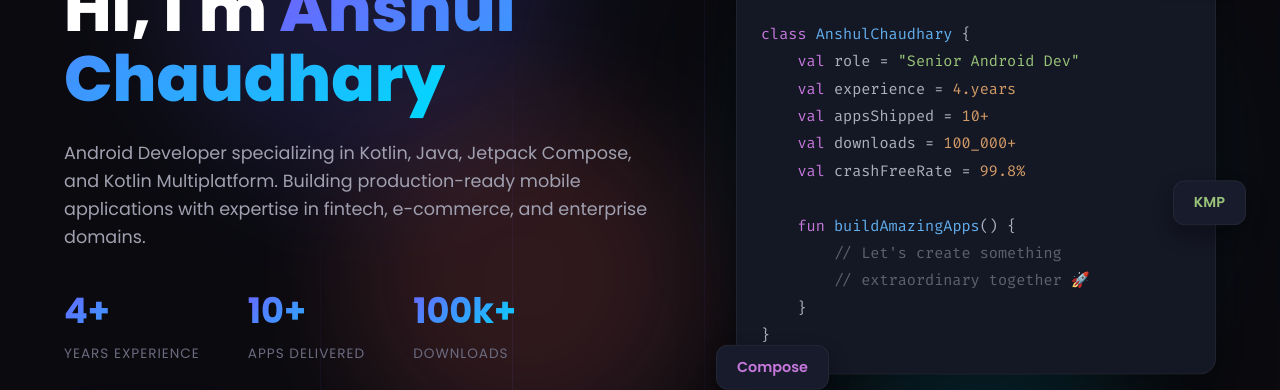
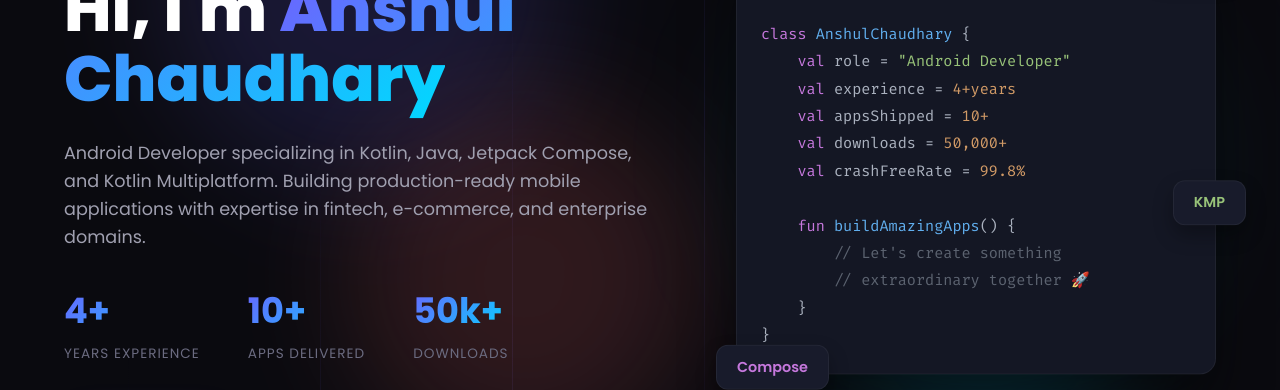
Before and after one commit to Anshul-Chaudhary98/anshul-chaudhary98.github.io, a plain HTML site: page index.html in a window 1280 px wide. Shown: the part 234-624 px from the top of the page. Drawn offline with Linux system fonts and the light colour scheme.

Commit message:
Update index.html

```diff
--- a/index.html
+++ b/index.html
@@ -701,7 +701,7 @@
                     <span class="stat-label">Apps Delivered</span>
                 </div>
                 <div class="stat-item">
-                    <span class="stat-number">100k+</span>
+                    <span class="stat-number">50k+</span>
                     <span class="stat-label">Downloads</span>
                 </div>
             </div>
@@ -732,10 +732,10 @@
                 </div>
                 <div class="editor-content">
 <pre><span class="sy-keyword">class</span> <span class="sy-class">AnshulChaudhary</span> {
-    <span class="sy-keyword">val</span> <span class="sy-var">role</span> = <span class="sy-string">"Senior Android Dev"</span>
-    <span class="sy-keyword">val</span> <span class="sy-var">experience</span> = <span class="sy-number">4.years</span>
+    <span class="sy-keyword">val</span> <span class="sy-var">role</span> = <span class="sy-string">"Android Developer"</span>
+    <span class="sy-keyword">val</span> <span class="sy-var">experience</span> = <span class="sy-number">4+years</span>
     <span class="sy-keyword">val</span> <span class="sy-var">appsShipped</span> = <span class="sy-number">10+</span>
-    <span class="sy-keyword">val</span> <span class="sy-var">downloads</span> = <span class="sy-number">100_000+</span>
+    <span class="sy-keyword">val</span> <span class="sy-var">downloads</span> = <span class="sy-number">50,000+</span>
     <span class="sy-keyword">val</span> <span class="sy-var">crashFreeRate</span> = <span class="sy-number">99.8%</span>
 
     <span class="sy-keyword">fun</span> <span class="sy-class">buildAmazingApps</span>() {
```
